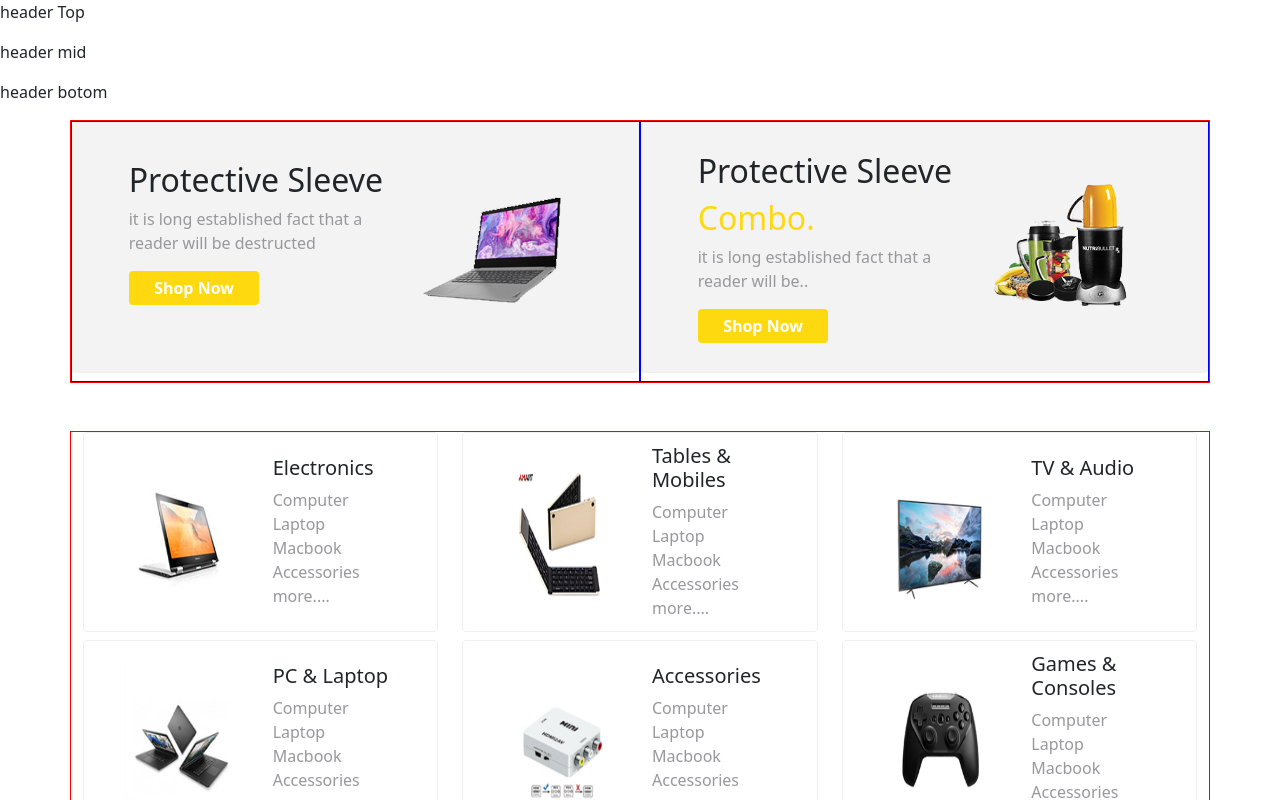
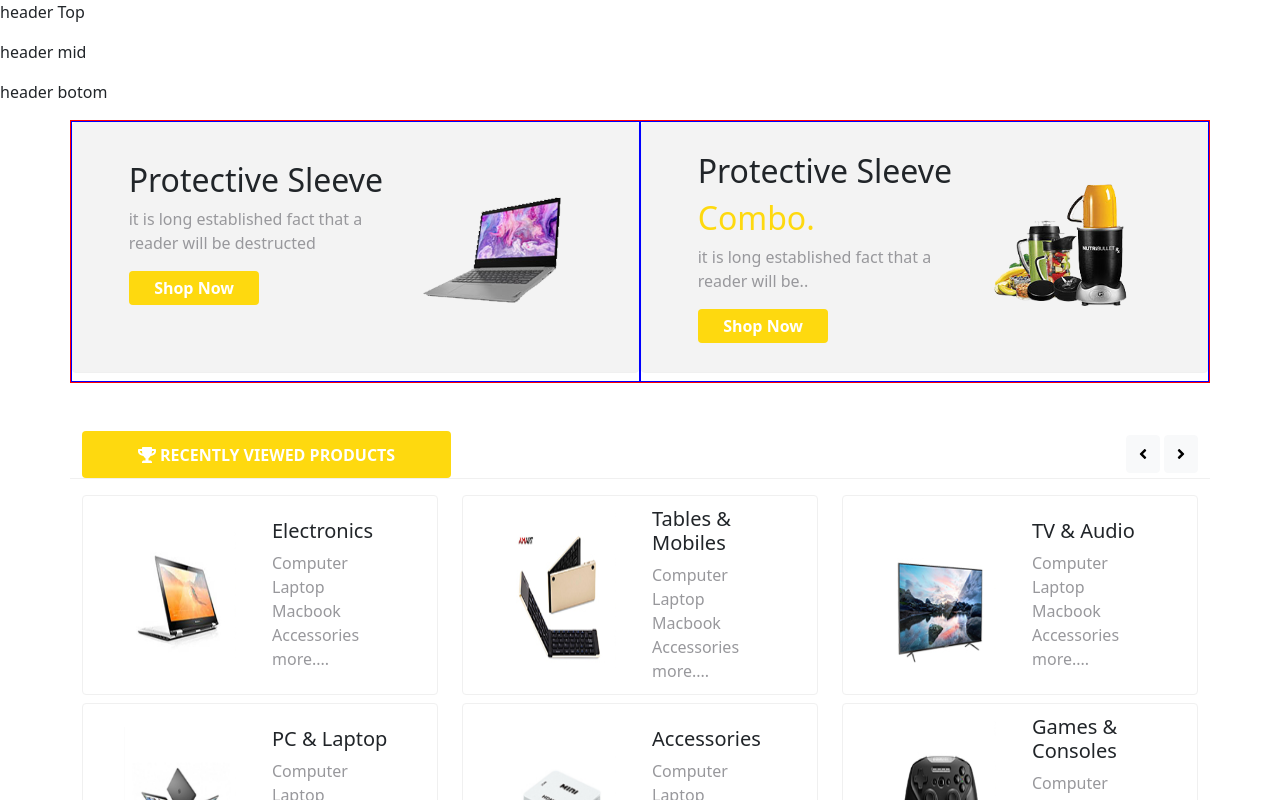
Before and after one commit to siam88/ecom_landing_page_demo, a React (Create React App) app: page / in a window 1280 px wide. Shown: the top 800 px of the page. Built offline with nearby package versions, Linux system fonts and the light colour scheme.

Commit message:
#6 fixes . recently view products done

```diff
--- a/package.json
+++ b/package.json
@@ -3,6 +3,9 @@
   "version": "0.1.0",
   "private": true,
   "dependencies": {
+    "@fortawesome/fontawesome-svg-core": "^1.2.35",
+    "@fortawesome/free-solid-svg-icons": "^5.15.3",
+    "@fortawesome/react-fontawesome": "^0.1.14",
     "@testing-library/jest-dom": "^5.14.1",
     "@testing-library/react": "^11.2.7",
     "@testing-library/user-event": "^12.8.3",
--- a/public/index.html
+++ b/public/index.html
@@ -15,12 +15,14 @@
       user's mobile device or desktop. See https://developers.google.com/web/fundamentals/web-app-manifest/
     -->
     <link rel="manifest" href="%PUBLIC_URL%/manifest.json" />
+
     <link
   rel="stylesheet"
   href="https://cdn.jsdelivr.net/npm/bootstrap@5.0.2/dist/css/bootstrap.min.css"
   integrity="sha384-EVSTQN3/azprG1Anm3QDgpJLIm9Nao0Yz1ztcQTwFspd3yD65VohhpuuCOmLASjC"
   crossorigin="anonymous"
 />
+
     <!--
       Notice the use of %PUBLIC_URL% in the tags above.
       It will be replaced with the URL of the `public` folder during the build.
--- a/src/components/product/productsRecentlyView/ProductsRecentlyView.jsx
+++ b/src/components/product/productsRecentlyView/ProductsRecentlyView.jsx
@@ -1,11 +1,23 @@
 import React from 'react';
 import { Row, Col, Container } from 'react-bootstrap'
 import { recentlyViewProductDetails } from '../../../data'
+import { FontAwesomeIcon } from '@fortawesome/react-fontawesome'
+import { faAngleLeft, faAngleRight ,faTrophy } from '@fortawesome/free-solid-svg-icons'
+
 import './ProductsRecentlyView.css'
 const ProductsRecentlyView = () => {
     return <>
-        <Container style={{ border: "1px solid red" }} className="mt-5">
+        <Container className="mt-5">
             <Row>
+                <Col xs={12} md={12} sm={12} lg={12} className="mb-3" style={{ borderBottom: "1px solid #f0f0f0", }}>
+                    <button type="button" className="btn btn-warning " style={{ float: "left", padding: "1% 5%", color: "white", fontWeight: "bold", background: "#FED90F", border: "none" }}>
+                    <FontAwesomeIcon icon={faTrophy} />   RECENTLY VIEWED PRODUCTS
+                        </button>
+                    <div style={{ textAlign: "right" }}>
+                        <button type="button" type="button" class="btn btn-light m-1" > <FontAwesomeIcon icon={faAngleLeft} /></button>
+                        <button type="button" type="button" class="btn btn-light" ><FontAwesomeIcon icon={faAngleRight} /></button>
+                    </div>
+                </Col>
                 {recentlyViewProductDetails.map((e, i) => {
                     return <Col xs={6} md={4} sm={6} lg={4}>
                         <CustomCard value={e} />
@@ -29,7 +41,7 @@ const CustomCard = (props) => {
                 <div className="col-lg-6 col-md-5 col-sm-12 col-xs-12 ">
                     <h5 classNameName="card-title">{props.value && props.value.title}</h5>
                     {props.value.catList.map((e, i) => <span className=" customCat" style={{ color: "#98989C", fontWeight: "500" }} key={i} onMouseEnter={changeBackground} onMouseLeave={changeBackgroundonLeave}>
-                        {e}<br/>
+                        {e}<br />
                     </span>)}
                     <span classNameName="card-text" style={{ color: "#98989C", fontWeight: "500" }}>
                         more....
@@ -42,11 +54,11 @@ const CustomCard = (props) => {
 
 }
 
-const  changeBackground=(e)=> {
+const changeBackground = (e) => {
     e.target.style.color = '#FFED94';
     e.target.style.cursor = 'pointer';
 
-  }
-  const  changeBackgroundonLeave=(e)=> {
+}
+const changeBackgroundonLeave = (e) => {
     e.target.style.color = '#9898AC';
-  }
+}
```
Also changed, not shown: 1 other file (tests, documents, lock files or other folders).
